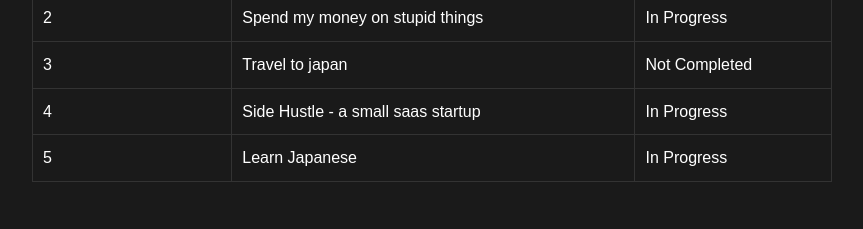
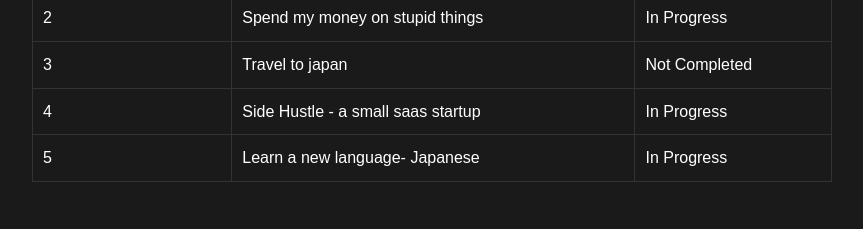
Before and after one commit to fal3n-4ngel/webdev-assignment, a plain HTML site: page index.html in a window 1280 px wide. Shown: the part 1220-1449 px from the top of the page, without its empty margins (208-1071 px from the left). Drawn offline with Linux system fonts and the light colour scheme; a script that the page names is missing.

Commit message:
update : content updates

```diff
--- a/index.html
+++ b/index.html
@@ -81,7 +81,7 @@
                         </tr>
                         <tr>
                             <td>5</td>
-                            <td>Learn Japanese</td>
+                            <td>Learn a new language- Japanese</td>
                             <td>In Progress</td>
                         </tr>
                     </tbody>
@@ -90,7 +90,7 @@
 
             <section id="media">
                 <h2>My Favorite Media</h2>
-                <h3>Favorite Movie Clip</h3>
+                <h3>Favorite Movie Clip </h3>
                 <video width="100%" controls>
                     <source src="movie.mp4" type="video/mp4">
                     Your browser does not support the video tag.
```
